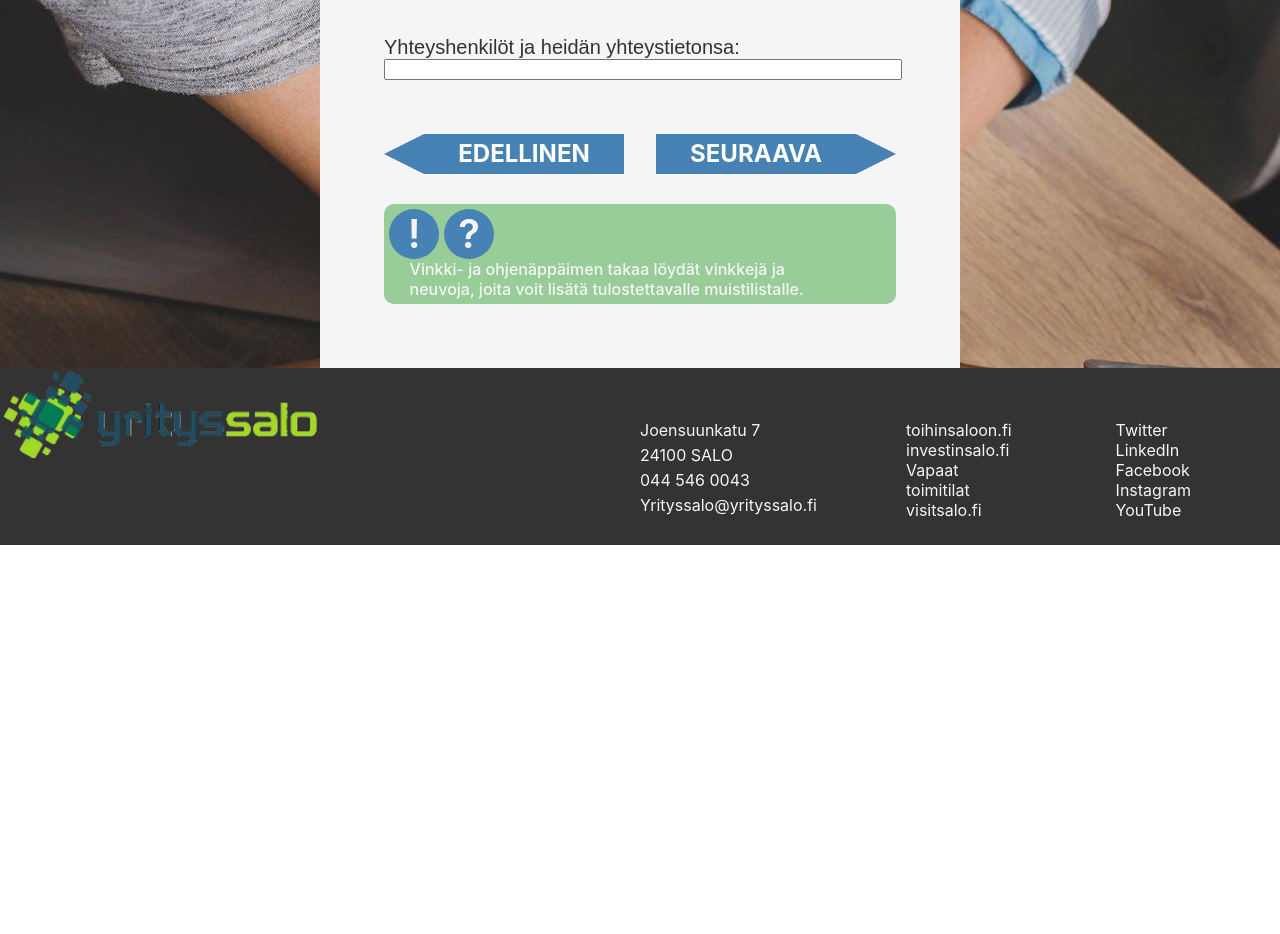
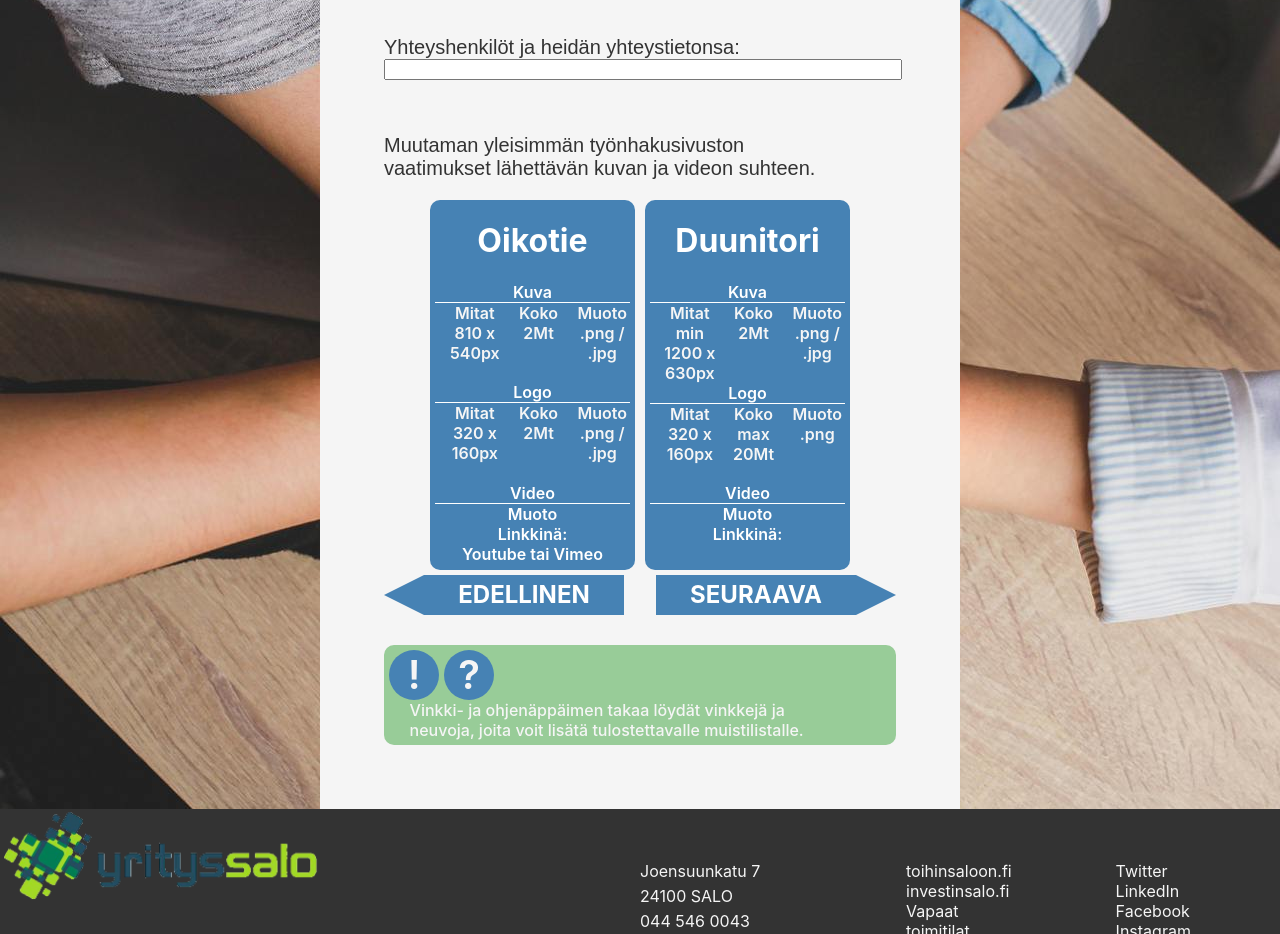
Before and after one commit to MirGitAtGitHub/RekrySalo, a React (Create React App) app in the folder rekrysalo/: page /Page2 in a window 1280 px wide. Shown: the part 1300-2234 px from the top of the page. Before the commit the page ends 1845 px from the top, so only its background shows below. Built offline with nearby package versions, Linux system fonts and the light colour scheme.

Commit message:
Page 2 kuva juttu

```diff
--- a/rekrysalo/src/App.css
+++ b/rekrysalo/src/App.css
@@ -170,6 +170,59 @@ textarea {
   font-size: larger;
   color: steelblue;
   font-weight: 600;
+}
+.page2-grid{
+  display: grid;
+  grid-template-columns: auto 40% 40% auto;
+  grid-template-rows: auto;
+  column-gap: 2%;
+  background-color: whitesmoke;
+  margin-top: 3%;
+  padding-top: 1%;
+  padding-bottom: 1%;
+}
+.page2-grid-item{
+  text-align: center;
+  background-color: steelblue;
+  border-radius: 10px;
+  margin-top: auto;
+  margin-bottom: auto;
+  padding-left:5px;
+  padding-right:5px;
+}
+.p2-h{
+  color: white;
+}
+.sub-header{
+  font-weight: 600;
+  color: white;
+  border-bottom: solid 1px white;
+}
+.sub{
+  font-weight: 600;
+  color: white;
+}
+.sub-grid{
+  display: grid;
+  grid-template-columns: auto auto auto;
+  grid-template-rows: auto;
+  column-gap: 2%;
+  padding-left: 5%;
+  padding-bottom: 10%;
+}
+.sub-grid2{
+  display: grid;
+  grid-template-columns: auto auto auto;
+  grid-template-rows: auto;
+  column-gap: 2%;
+  padding-left: 5%;
+  padding-bottom: 0;
+}
+.sub-grid-item{
+  font-weight: 600;
+  text-align: center;
+  min-width: 60px;
+  max-width: 60px;
 }
 
 /*Radio Type*/
--- a/rekrysalo/src/pages/Page1.js
+++ b/rekrysalo/src/pages/Page1.js
@@ -41,12 +41,10 @@ const Page1 = () => {
             <label for="r3">Esimerkki C</label>
           </div>
 
-          <div>
-            <div className="circle" style={{"margin-left":"-11%"}}>
-              <p className="circle-text">!</p>
-            </div>
-            <p className="question" style={{"display": "inline-block", "margin-left":"3%"}}>Aseta rekrytoinnin ajankohta:</p>
-          </div>
+
+
+          <p className="question">Aseta rekrytoinnin ajankohta:</p>
+
           <input type="datetime-local" id="rekryaika1" name="rekryaika" style={{"margin-right":"20px"}} onChange={() => localStorage.setItem("p1d1",document.getElementById("rekryaika1").value)} defaultValue={localStorage.getItem("p1d1")}></input>
               <input type="datetime-local" id="rekryaika2" name="to_rekryaika" onChange={() => localStorage.setItem("p1d2",document.getElementById("rekryaika2").value)} defaultValue={localStorage.getItem("p1d2")}></input>
 
--- a/rekrysalo/src/pages/Page2.js
+++ b/rekrysalo/src/pages/Page2.js
@@ -79,6 +79,50 @@ const Page2 = () => {
             <p className="question">Yhteyshenkilöt ja heidän yhteystietonsa:</p>
             <textarea className="answer" rows="1" cols="70" id="answer8" style={{"margin-bottom":"50px"}} onChange={() => localStorage.setItem("p2a8",document.getElementById("answer8").value)} defaultValue={localStorage.getItem("p2a8")}> </textarea>
 
+            <p className="question">Muutaman yleisimmän työnhakusivuston <br></br> vaatimukset lähettävän kuvan ja videon suhteen.</p>
+
+            <div className="page2-grid">
+              <div></div>
+              <div className="page2-grid-item">
+                <h1 className="p2-h">Oikotie</h1>
+                <p className="sub-header">Kuva</p>
+                <div className="sub-grid">
+                  <p className="sub-grid-item">Mitat <br></br> 810 x <br></br> 540px</p>
+                  <p className="sub-grid-item">Koko <br></br> 2Mt</p>
+                  <p className="sub-grid-item">Muoto <br></br> .png / .jpg</p>
+                </div>
+                <p className="sub-header">Logo</p>
+                <div className="sub-grid">
+                  <p className="sub-grid-item">Mitat <br></br> 320 x <br></br> 160px</p>
+                  <p className="sub-grid-item">Koko <br></br> 2Mt</p>
+                  <p className="sub-grid-item">Muoto <br></br> .png / .jpg</p>
+                </div>
+                <p className="sub-header">Video</p>
+                <p className="sub">Muoto</p>
+                <p className="sub">Linkkinä:</p>
+                <p className="sub" style={{"padding-bottom": "3%"}}>Youtube tai Vimeo</p>
+              </div>
+
+              <div className="page2-grid-item">
+                <h1 className="p2-h">Duunitori</h1>
+                <p className="sub-header">Kuva</p>
+                <div className="sub-grid2">
+                  <p className="sub-grid-item">Mitat <br></br> min <br></br> 1200 x 630px</p>
+                  <p className="sub-grid-item">Koko <br></br> 2Mt</p>
+                  <p className="sub-grid-item">Muoto <br></br> .png / .jpg</p>
+                </div>
+                <p className="sub-header">Logo</p>
+                <div className="sub-grid">
+                  <p className="sub-grid-item">Mitat <br></br> 320 x <br></br> 160px</p>
+                  <p className="sub-grid-item">Koko <br></br> max 20Mt</p>
+                  <p className="sub-grid-item">Muoto <br></br> .png </p>
+                </div>
+                <p className="sub-header">Video</p>
+                <p className="sub">Muoto</p>
+                <p className="sub" style={{"padding-bottom": "13%"}}>Linkkinä:</p>
+              </div>
+              <div></div>
+            </div>
 
             <Link to={"/Page" + (parseInt(localStorage.getItem("pagenumber"))-1)}><div class="navigation-button-arrow-left"><h2 class="navigation-button-arrow-text">EDELLINEN</h2></div></Link>
             <Link to={"/Page" + (parseInt(localStorage.getItem("pagenumber"))+1)}><div class="navigation-button-arrow-right"><h2 class="navigation-button-arrow-text">SEURAAVA</h2></div></Link>
```
